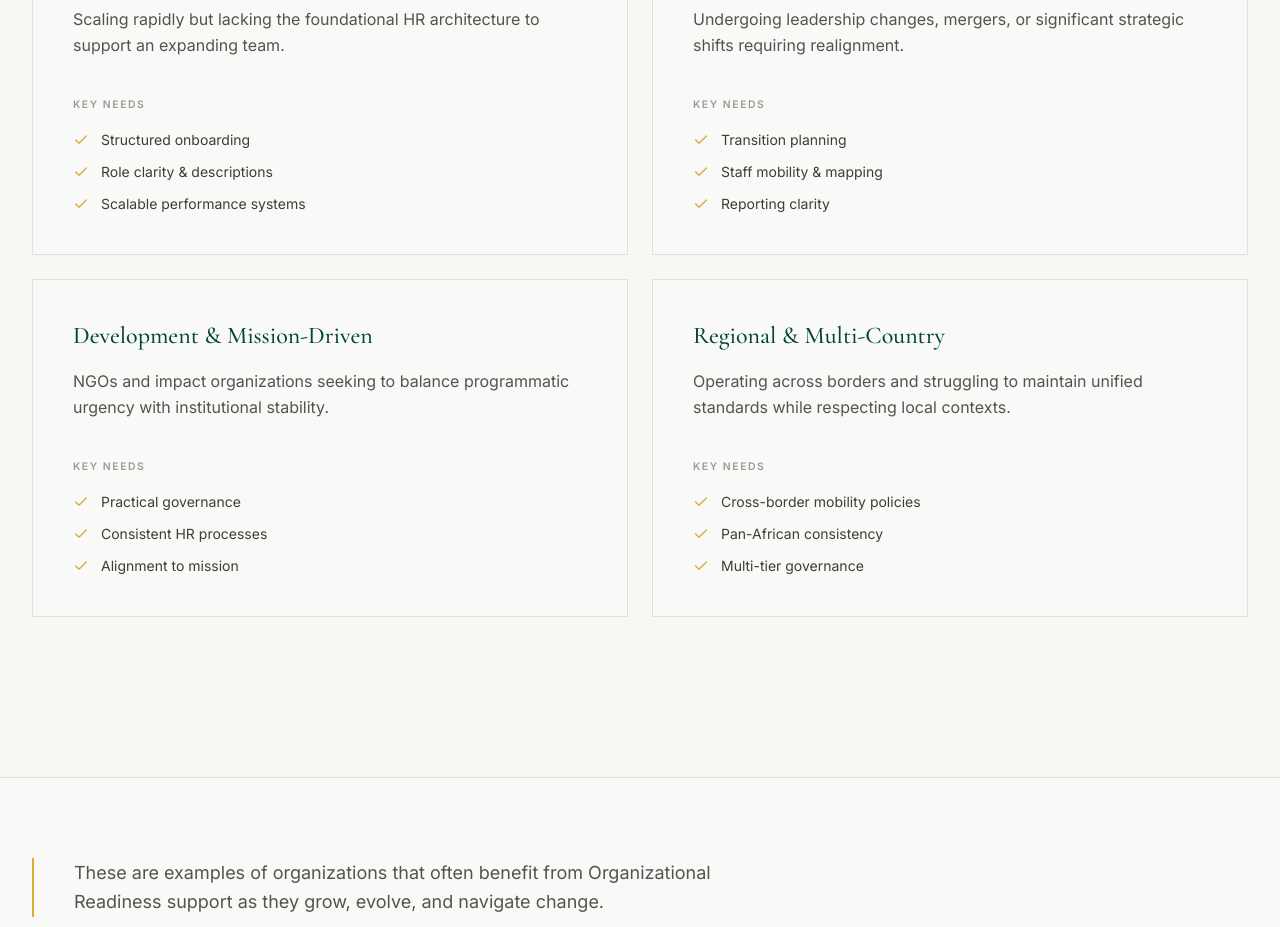
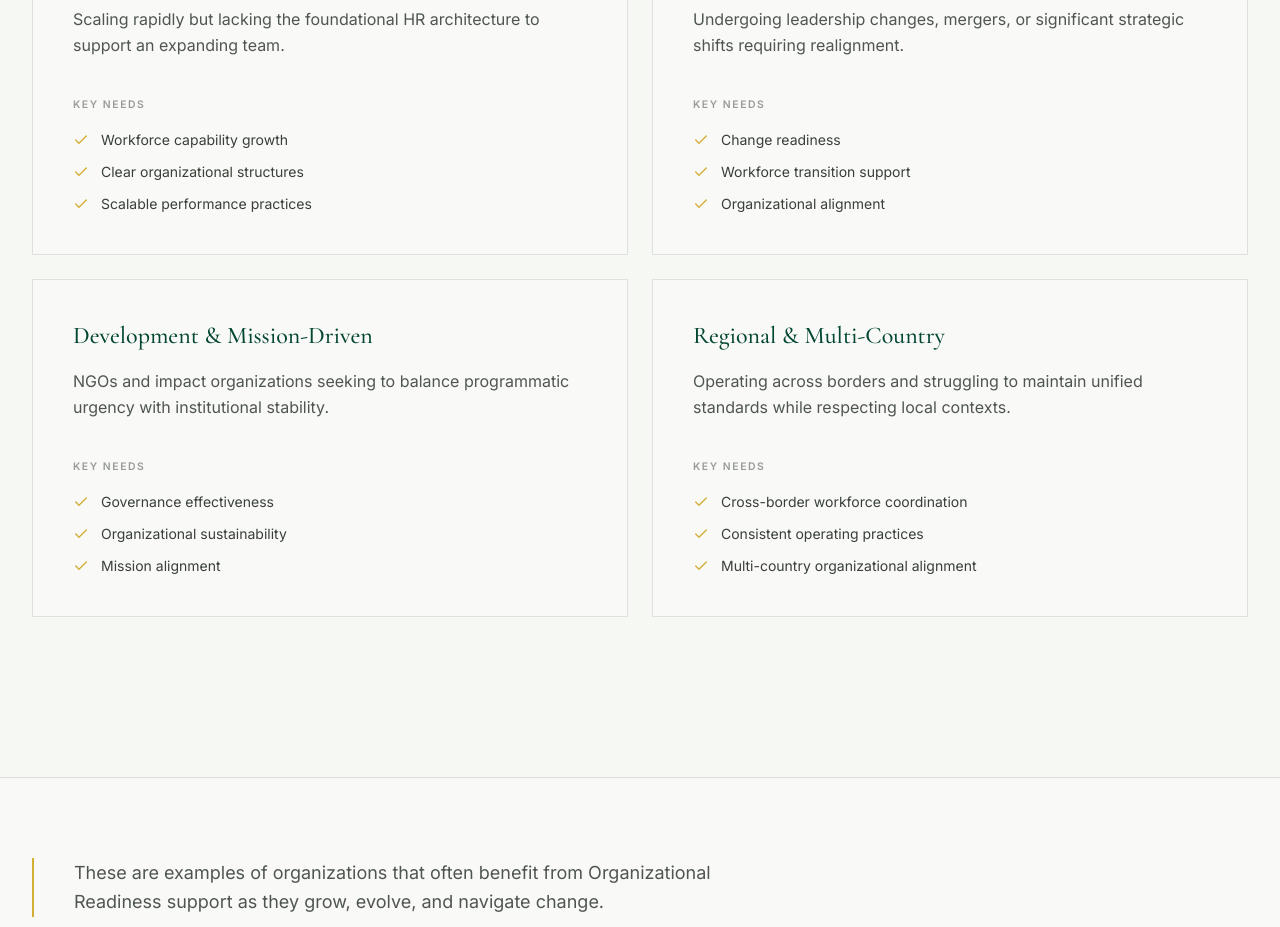
Before and after one commit to Otonda1/AfresourceDev, a Next.js app: page /who-we-serve in a window 1280 px wide. Shown: the part 1860-2787 px from the top of the page. Built offline with nearby package versions, Linux system fonts and the light colour scheme.

Commit message:
Refactor context needs in ContextCards component for clarity and alignment with organizational support themes

```diff
--- a/app/(landing-page)/who-we-serve/_components/ContextCards.tsx
+++ b/app/(landing-page)/who-we-serve/_components/ContextCards.tsx
@@ -9,9 +9,9 @@ const contexts = [
     description:
       "Scaling rapidly but lacking the foundational HR architecture to support an expanding team.",
     needs: [
-      "Structured onboarding",
-      "Role clarity & descriptions",
-      "Scalable performance systems",
+      "Workforce capability growth",
+      "Clear organizational structures",
+      "Scalable performance practices",
     ],
   },
   {
@@ -19,9 +19,9 @@ const contexts = [
     description:
       "Undergoing leadership changes, mergers, or significant strategic shifts requiring realignment.",
     needs: [
-      "Transition planning",
-      "Staff mobility & mapping",
-      "Reporting clarity",
+      "Change readiness",
+      "Workforce transition support",
+      "Organizational alignment",
     ],
   },
   {
@@ -29,9 +29,9 @@ const contexts = [
     description:
       "NGOs and impact organizations seeking to balance programmatic urgency with institutional stability.",
     needs: [
-      "Practical governance",
-      "Consistent HR processes",
-      "Alignment to mission",
+      "Governance effectiveness",
+      "Organizational sustainability",
+      "Mission alignment",
     ],
   },
   {
@@ -39,9 +39,9 @@ const contexts = [
     description:
       "Operating across borders and struggling to maintain unified standards while respecting local contexts.",
     needs: [
-      "Cross-border mobility policies",
-      "Pan-African consistency",
-      "Multi-tier governance",
+      "Cross-border workforce coordination",
+      "Consistent operating practices",
+      "Multi-country organizational alignment",
     ],
   },
 ];
```
